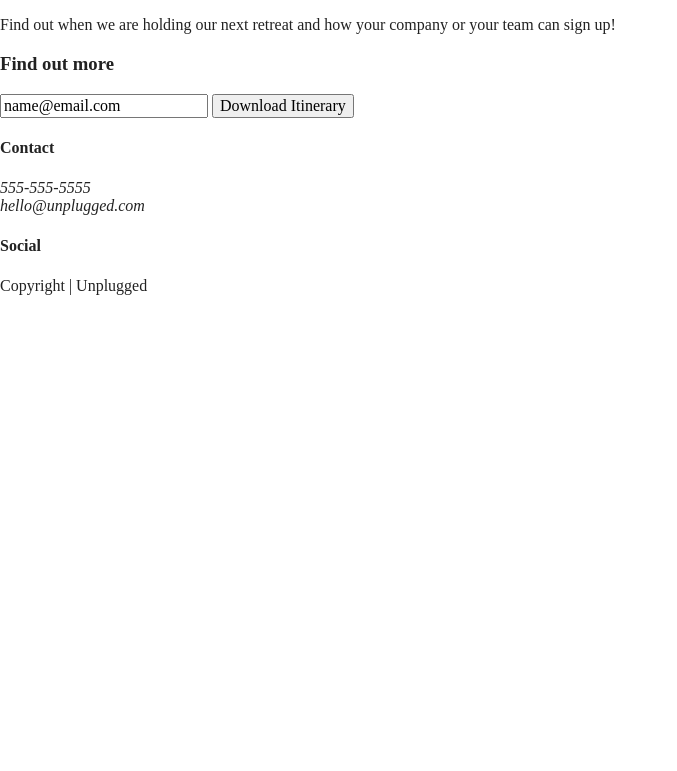
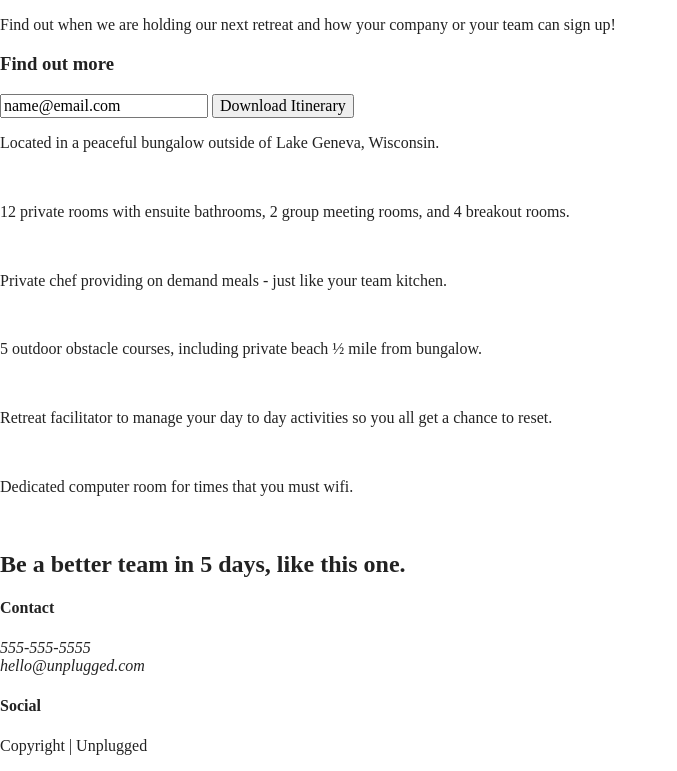
Before and after one commit to cerazo87/html5-boilerplate_v8.0.0, a website built with Parcel: page index.html in a window 1280 px wide. Shown: the part 176-947 px from the top of the page, without its empty margins (0-677 px from the left). Before the commit the page ends 800 px from the top, so only its background shows below. Built offline with nearby package versions, Linux system fonts and the light colour scheme.

Commit message:
coded Homepage

```diff
--- a/index.html
+++ b/index.html
@@ -69,6 +69,29 @@
       </div>
         </div> <!-- aside content wrapper ends -->
 </aside>
+    <section class="features">
+      <div class="content-wrapper">
+        <article>
+          <p class="fontawesome-icon"></p>
+          <p class="features-campground">Located in a peaceful bungalow outside of Lake Geneva, Wisconsin.</p><br>
+          <p class="fontawesome-icon"></p>
+          <p class="features-bed">12 private rooms with ensuite bathrooms, 2 group meeting rooms, and 4 breakout rooms.</p><br>
+          <p class="fontawesome-icon"></p>
+          <p class="features-utensils">Private chef providing on demand meals - just like your team kitchen.</p><br>
+          <p class="fontawesome-icon"></p>
+          <p class="features-shoe-prints">5 outdoor obstacle courses, including private beach ½ mile from bungalow.</p><br>
+          <p class="fontawesome-icon"></p>
+          <p class="features-smile">Retreat facilitator to manage your day to day activities so you all get a chance to reset.</p><br>
+          <p class="fontawesome-icon"</p>
+          <p class="features-wifi">Dedicated computer room for times that you must wifi.</p><br>
+    <section class="reviews">
+      <div class="content-wrapper">
+        <h2>Be a better team in 5 days, like this one.</h2>
+        </article>
+            </div>
+          </section>
+        </div>
+      </section>
   </main> <!-- main wrapper -->
 
 <footer>
```
